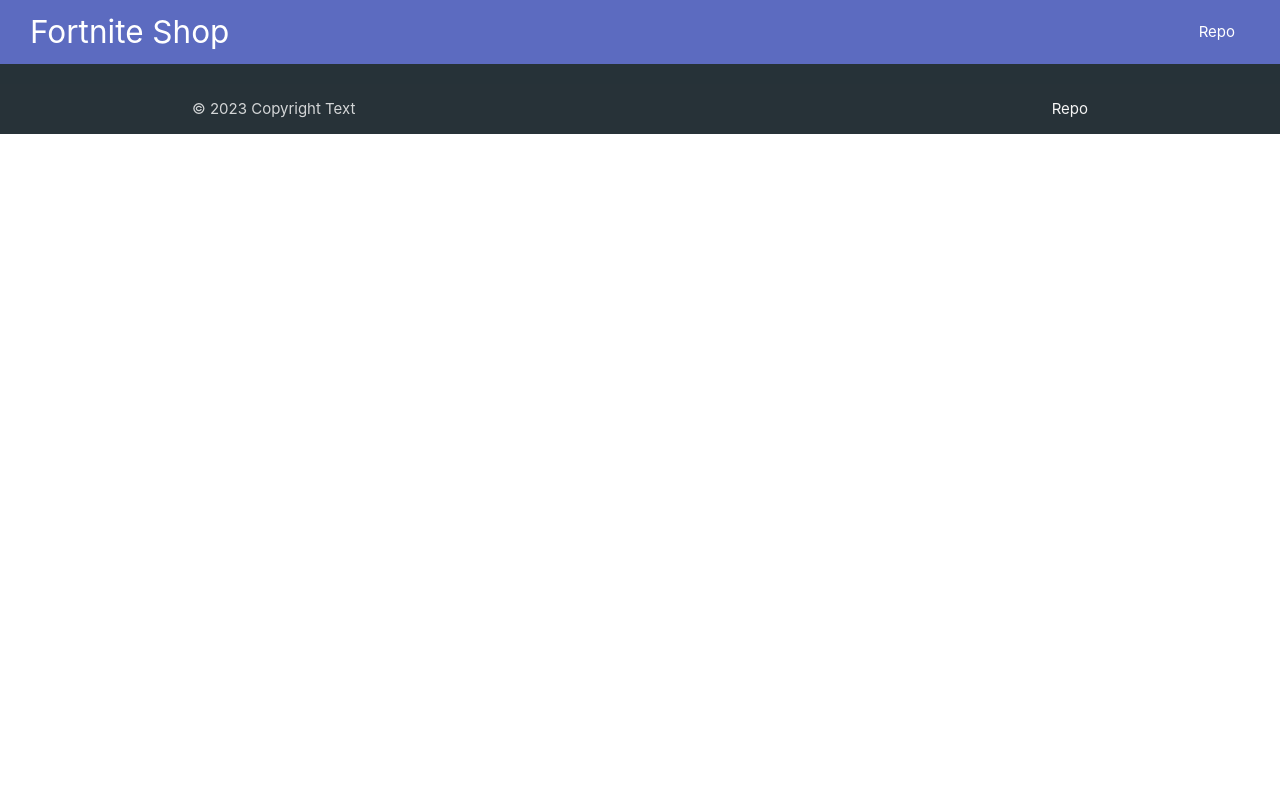
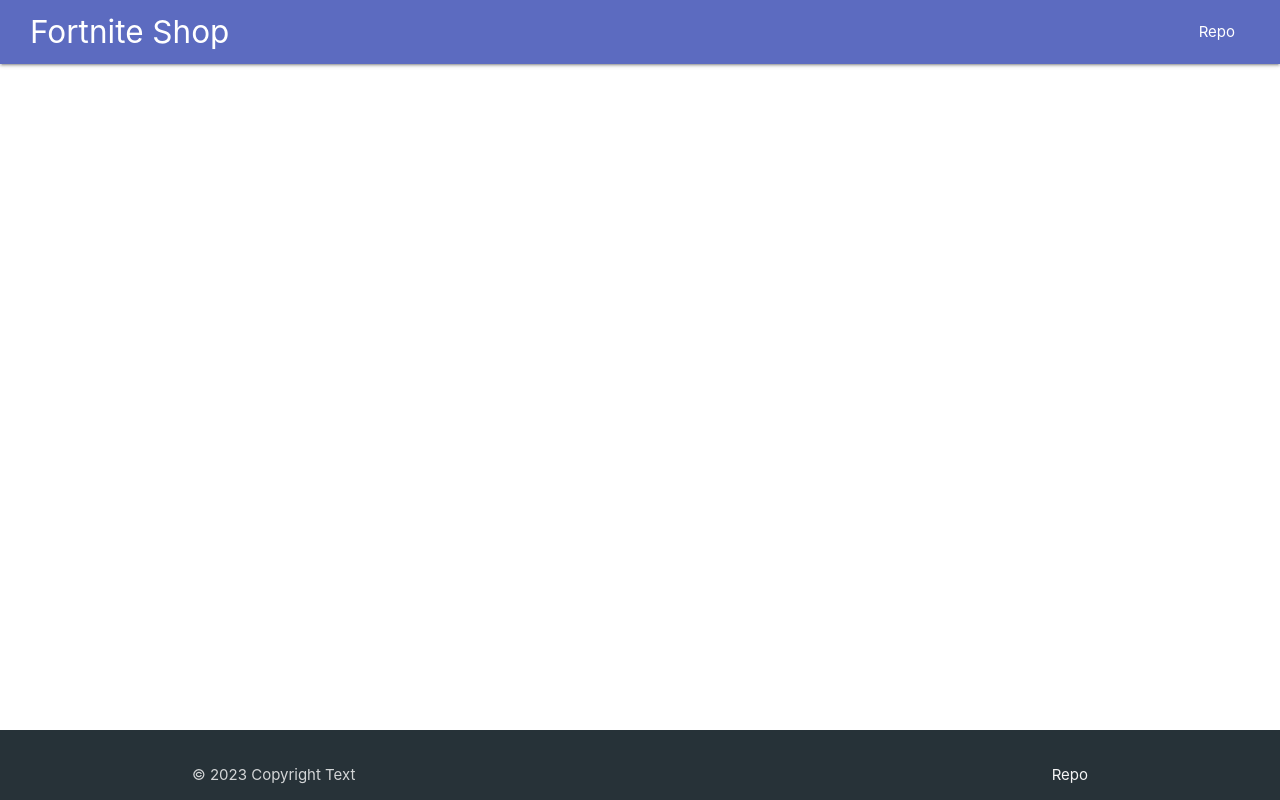
Before and after one commit to maatzie/FortniteShop, a React (Create React App) app: page / in a window 1280 px wide. Built offline with nearby package versions, Linux system fonts and the light colour scheme.

Commit message:
config + Shop component created (empty)

```diff
--- a/src/App.js
+++ b/src/App.js
@@ -1,11 +1,13 @@
 import './App.css';
 import { Header } from './components/Header';
 import { Footer } from './components/Footer';
+import { Shop } from './components/Shop';
 
 function App() {
   return (
     <div className="App">
       <Header/>
+      <Shop/>
       <Footer/>
     </div>
   );
--- /dev/null
+++ b/src/components/Shop.jsx
@@ -0,0 +1,7 @@
+function Shop () {
+    return <main className="container content">
+
+    </main>
+}
+
+export {Shop}
```
Also changed, not shown: config.js (added, +8 -0 lines).
